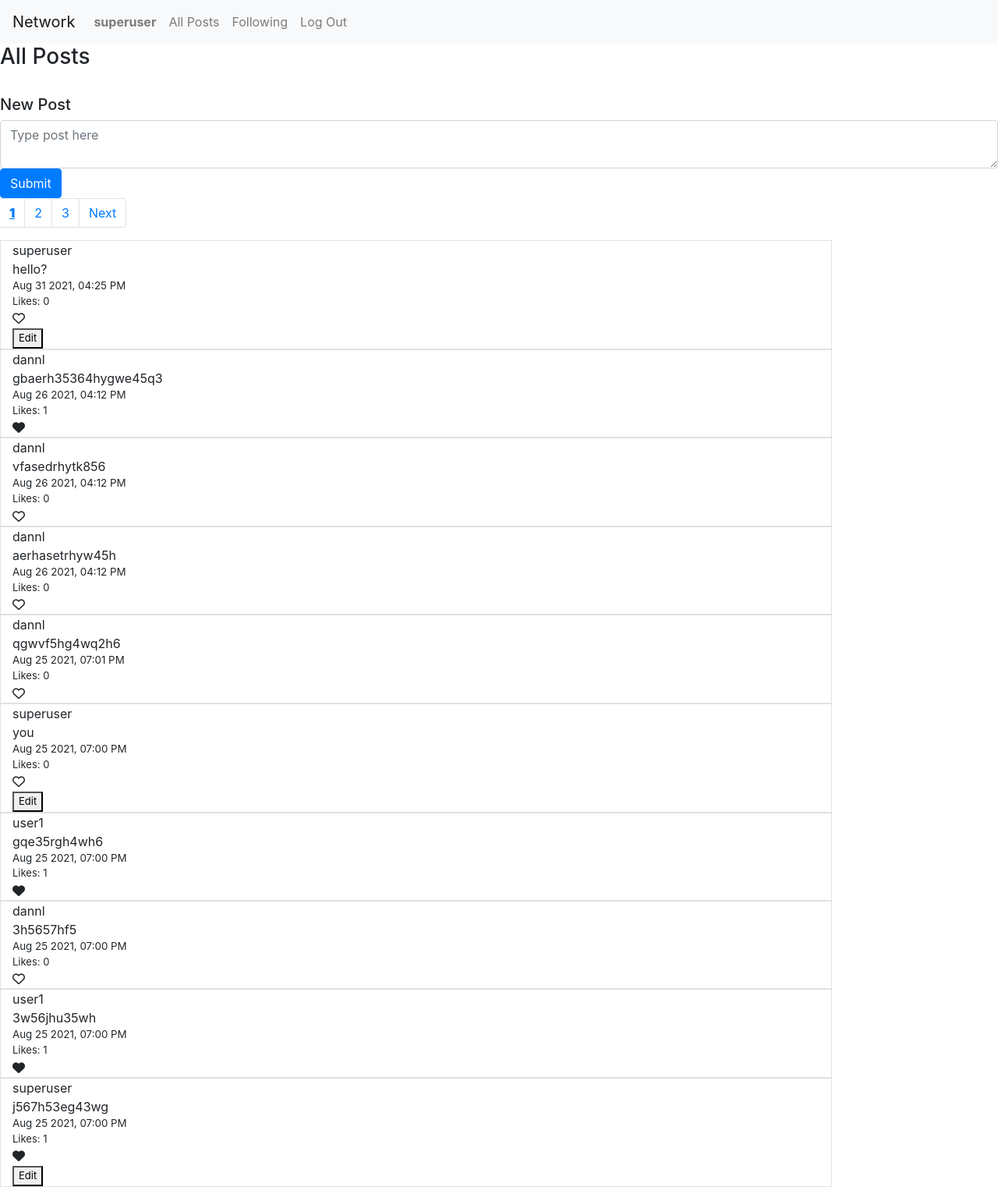
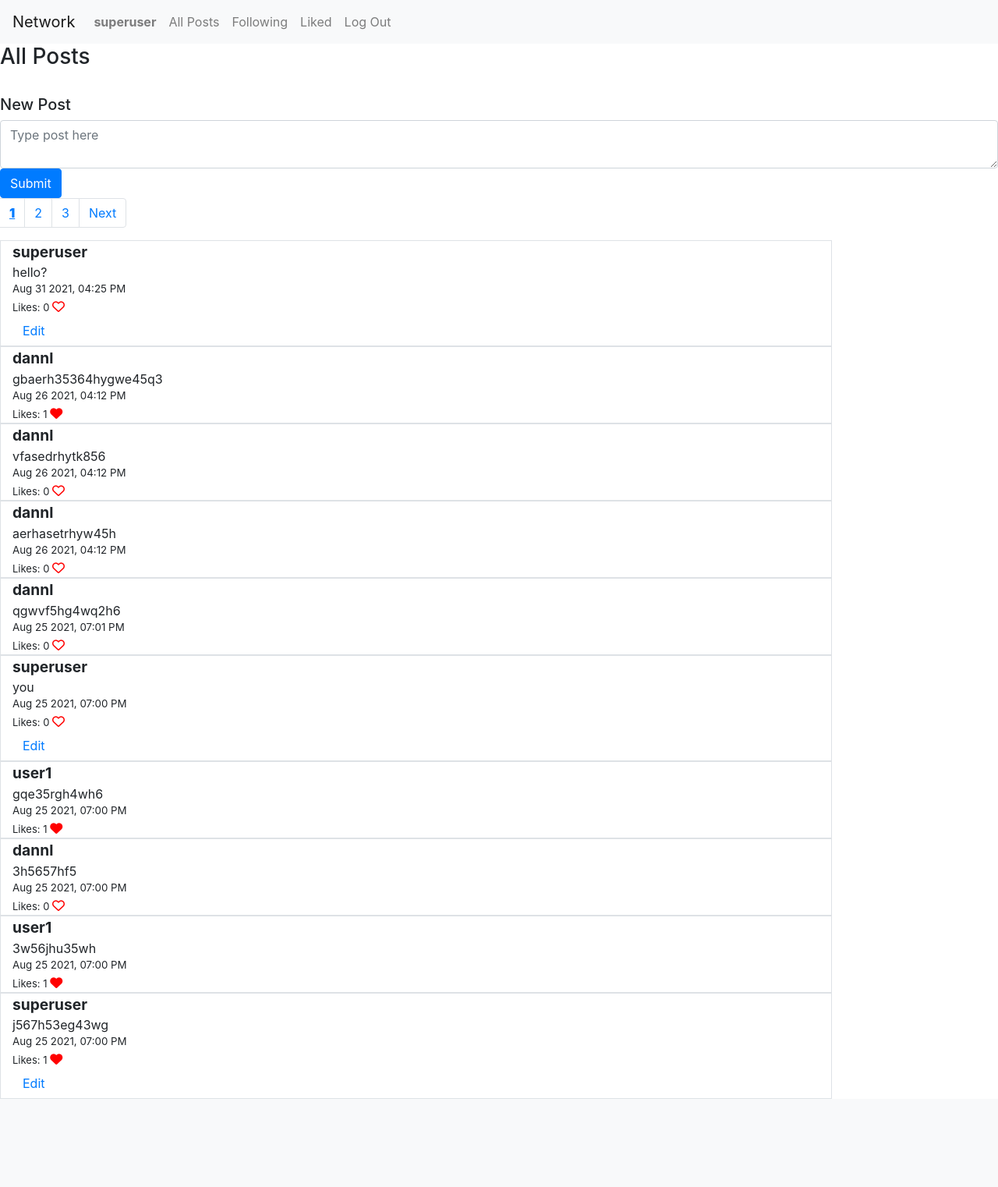
Before and after one commit to DNL317/network, a Django app: page / in a window 1280 px wide. Shown: the whole page at 78% size. After the commit the page ends 1409 px from the top, so only its background shows below. Run offline with Django 3.2, Linux system fonts and the light colour scheme; a user stored in the database is signed in; data comes from the database, SQL or seed files in the repository; both versions use the stored data as it was after the commit; some libraries are stand-ins or nearby versions.

Commit message:
liked page added, some style improvements

```diff
--- a/network/models.py
+++ b/network/models.py
@@ -4,27 +4,6 @@ from django.db import models
 
 class User(AbstractUser):
     pass
-
-class Profile(models.Model):
-    user = models.ForeignKey(User, on_delete=models.CASCADE)
-    followers = models.ManyToManyField(User, blank=True, related_name="followers")
-    following = models.ManyToManyField(User, blank=True, related_name="following")
-
-    def __str__(self):
-        return f"User profile for {self.user}"
-
-    def serialize(self):
-        following_users = self.following.all()
-        following_usernames = []
-        for user in following_users:
-            following_usernames.append(user.username)
-
-        return {
-            "username": self.user.username,
-            "followers": self.followers.count(),
-            "following": self.following.count(),
-            "following_usernames": following_usernames
-        }
 
 class Post(models.Model):
     poster = models.ForeignKey(User, on_delete=models.CASCADE, related_name="poster")
@@ -50,3 +29,26 @@ class Post(models.Model):
             "liked_by": liked_by_list_usernames,
             "poster": self.poster.username
         }
+
+class Profile(models.Model):
+    user = models.ForeignKey(User, on_delete=models.CASCADE)
+    followers = models.ManyToManyField(User, blank=True, related_name="followers")
+    following = models.ManyToManyField(User, blank=True, related_name="following")
+    liked_posts = models.ManyToManyField(Post, blank=True, related_name="liked_posts")
+
+    def __str__(self):
+        return f"User profile for {self.user}"
+
+    def serialize(self):
+        following_users = self.following.all()
+        following_usernames = []
+        for user in following_users:
+            following_usernames.append(user.username)
+
+        return {
+            "username": self.user.username,
+            "followers": self.followers.count(),
+            "following": self.following.count(),
+            "following_usernames": following_usernames,
+            "liked_post_count": self.liked_posts.count()
+        }
--- a/network/static/network/index.js
+++ b/network/static/network/index.js
@@ -1,6 +1,7 @@
 document.addEventListener('DOMContentLoaded', function() {
 
     document.querySelector('#following-link').addEventListener('click', () => load_posts_following());
+    document.querySelector('#liked-link').addEventListener('click', () => load_posts_liked());
 
     load_posts();
 })
@@ -131,6 +132,52 @@ function load_posts_following() {
         document.getElementById('page-num-third').style.textDecoration = "none";
 
         create_pages(page_count, post_count, posts);
+
+    });
+}
+
+function load_posts_liked() {
+
+    console.log("load_posts_liked running");
+
+    show_page_num = 1;
+
+    document.querySelector('#all-posts-display').style.display = 'none';
+    document.querySelector('#profile-following-display').style.display = 'block';
+    document.querySelector('#profile-name').innerHTML = "Liked Posts";
+    document.querySelector('#follow-count-display').style.display = 'none';
+
+
+    fetch('liked_posts')
+    .then(response => response.json())
+    .then(liked_posts => {
+        console.log(liked_posts);
+        post_count = liked_posts.length;
+        page_count = Math.ceil(post_count / 10);
+        console.log(`page_count is ${page_count}`);
+
+        //hide previous page button by default
+        document.querySelector('#previous').style.display = 'none';
+
+        nav_links_display(show_page_num, page_count);
+        nav_button_listeners(show_page_num, page_count);
+
+        if (page_count < 3) {
+            if (page_count < 2) {
+                document.querySelector('#page-num-second').style.display = 'none';
+            }
+            document.querySelector('#page-num-third').style.display = 'none';
+        }
+        document.getElementById('page-num-first').style.fontWeight = "900";
+        document.getElementById('page-num-first').style.textDecoration = "underline";
+
+        document.getElementById('page-num-second').style.fontWeight = "400";
+        document.getElementById('page-num-second').style.textDecoration = "none";
+
+        document.getElementById('page-num-third').style.fontWeight = "400";
+        document.getElementById('page-num-third').style.textDecoration = "none";
+
+        create_pages(page_count, post_count, liked_posts);
 
     });
 }
@@ -303,7 +350,7 @@ function show_posts(post, i, pages, page_count) {
 
     //create new element for link to profiles, add it to the 'main' div
     const post_poster = document.createElement('div');
-    post_poster.id = 'post-poster';
+    post_poster.className = 'post-poster';
     post_poster.innerHTML = post.poster;
     post_poster.addEventListener('click', event => {
         document.getElementById('all-posts-display').style.display = 'none';
@@ -326,36 +373,37 @@ function show_posts(post, i, pages, page_count) {
     post_timestamp.innerHTML = post.timestamp;
     post_display.append(post_timestamp);
 
-    //create new div to display # of likes, add it to the 'main' div
+    //create new div to display # of likes and heart icon, add it to the 'main' div
     const likes_div = document.createElement('div');
-    likes_div.id = `likes-div-${post.id}`
+    likes_div.id = `likes-div-${post.id}`;
 
     const post_likes = document.createElement('div');
     post_likes.id = 'post-likes';
-    post_likes.innerHTML = `Likes: ${post.likes}`;
+    post_likes.style = 'display: inline';
+    post_likes.innerHTML = `Likes: ${post.likes}  `;
 
     const like_icon = document.createElement('i');
     like_icon.id = `like_icon_${post.id}`;
     if (post.liked_by.includes(current_user)) {
-        like_icon.className = 'fas fa-heart';
+        like_icon.className = 'fas fa-heart red-color';
     }
     else {
-        like_icon.className = 'far fa-heart';
+        like_icon.className = 'far fa-heart red-color';
     }
 
     like_icon.addEventListener('click', () => {
         console.log("heart icon clicked");
-        if (like_icon.className == 'far fa-heart') {
-            like_icon.className = 'fas fa-heart';
-            post.likes = post.likes + 1;
-            post_likes.innerHTML = `Likes: ${post.likes}`;
+        if (like_icon.className == 'far fa-heart red-color') {
+            like_icon.className = 'fas fa-heart red-color';
+            post.likes++;
+            post_likes.innerHTML = `Likes: ${post.likes}  `;
             var post_liked_id = post.id;
             like(post_liked_id);
         }
         else {
-            like_icon.className = 'far fa-heart';
-            post.likes = post.likes - 1;
-            post_likes.innerHTML = `Likes: ${post.likes}`;
+            like_icon.className = 'far fa-heart red-color';
+            post.likes--;
+            post_likes.innerHTML = `Likes: ${post.likes}  `;
             var post_unliked_id = post.id;
             unlike(post_unliked_id);
         }
@@ -368,7 +416,8 @@ function show_posts(post, i, pages, page_count) {
     if (post.poster === current_user) {
         const edit_button = document.createElement('button');
         edit_button.id = 'edit-button';
-        edit_button.className = `edit${i}`;
+        edit_button.setAttribute('type', 'button')
+        edit_button.className = `btn btn-link`;
         edit_button.innerHTML = 'Edit';
         edit_button.addEventListener('click', () => {
             console.log("edit button clicked");
--- a/network/static/network/styles.css
+++ b/network/static/network/styles.css
@@ -15,5 +15,14 @@
 }
 
 button {
-    font-size: small
+    font-size: small;
 }
+
+.post-poster {
+    font-size: larger;
+    font-weight: bold;
+}
+
+.red-color {
+    color:red;
+}
--- a/network/templates/network/layout.html
+++ b/network/templates/network/layout.html
@@ -28,6 +28,12 @@
                         <a id="following-link" class="nav-link" href="#">Following</a>
                     </li>
                     <li class="nav-item">
+
+                    <li class="nav-item">
+                        <a id="liked-link" class="nav-link" href="#">Liked</a>
+                    </li>
+                    <li class="nav-item">
+
                         <a class="nav-link" href="{% url 'logout' %}">Log Out</a>
                     </li>
                 {% else %}
--- a/network/urls.py
+++ b/network/urls.py
@@ -16,6 +16,7 @@ urlpatterns = [
     path("<str:username_lookup>/follow_button", views.follow_button, name="follow_button"),
     path("profile_info", views.follow_button, name="profile_info"),
     path("following_posts", views.following_posts, name="following_posts"),
+    path("liked_posts", views.liked_posts, name="liked_posts"),
     path("<str:post_liked_id>/like", views.like, name="like"),
     path("<str:post_unliked_id>/unlike", views.unlike, name="unike")
 ]
--- a/network/views.py
+++ b/network/views.py
@@ -15,6 +15,8 @@ def index(request):
     current_user = request.user.username
     print(f"current_user is {current_user}")
 
+
+    # save new post submitted via post method
     if request.method == "POST":
         post = request.POST["post-body"]
         new_post = Post()
@@ -23,6 +25,7 @@ def index(request):
 
         new_post.save()
 
+    # update post with new content submitted via put method
     elif request.method == "PUT":
         data = json.loads(request.body)
         post_id = int(data["post_id"])
@@ -34,6 +37,7 @@ def index(request):
             "result": True
         })
 
+    # render index page with contect needed
     return render(request, "network/index.html", {
         'current_user': current_user
     })
@@ -62,6 +66,7 @@ def logout_view(request):
     print("logout_view running in python")
     logout(request)
     return HttpResponseRedirect(reverse("index"))
+
 
 def register(request):
     print("register running in python")
@@ -98,6 +103,8 @@ def register(request):
 def all_posts(request):
 
     print("all_posts running in python")
+
+    # retrieve all posts from database, order by time
     posts = Post.objects.all()
     posts = posts.order_by("-timestamp").all()
 
@@ -107,6 +114,7 @@ def profile_posts(request, username_lookup):
 
     print("profile_posts running in python")
 
+    # retrieve posts from database filtered by poster, order by time
     posts = Post.objects.all().filter(poster__username=username_lookup)
     posts = posts.order_by("-timestamp").all()
     print(f"{posts}")
@@ -117,11 +125,19 @@ def following_posts(request):
 
     print("following_posts running in python")
 
+    # retrieve posts from database filtered by those followed, order by timestamp
     following = Profile.objects.get(user=request.user).following.all()
     posts = Post.objects.filter(poster__in=following).order_by("-timestamp").all()
 
     return JsonResponse([post.serialize() for post in posts], safe=False)
 
+def liked_posts(request):
+
+    print("liked_posts running in python")
+
+    # retrieve posts from database filtered by those liked, order by timestamp
+    liked_posts = Profile.objects.get(user=request.user).liked_posts.order_by("-timestamp")
+    return JsonResponse([post.serialize() for post in liked_posts], safe=False)
 
 def follow_count(request, username_lookup):
 
@@ -201,6 +217,10 @@ def like(request, post_liked_id):
     post_liked = Post.objects.filter(id=post_liked_id).first()
     liking_user = request.user
     post_liked.likes.add(liking_user)
+
+    liking_profile = Profile.objects.get(user=liking_user)
+    liking_profile.liked_posts.add(post_liked)
+
     return JsonResponse(True, safe=False)
 
 def unlike(request, post_unliked_id):
@@ -209,4 +229,8 @@ def unlike(request, post_unliked_id):
     post_unliked = Post.objects.filter(id=post_unliked_id).first()
     unliking_user = request.user
     post_unliked.likes.remove(unliking_user)
+
+    liking_profile = Profile.objects.get(user=unliking_user)
+    liking_profile.liked_posts.remove(post_unliked)
+
     return JsonResponse(True, safe=False)
```
Also changed, not shown: db.sqlite3.
